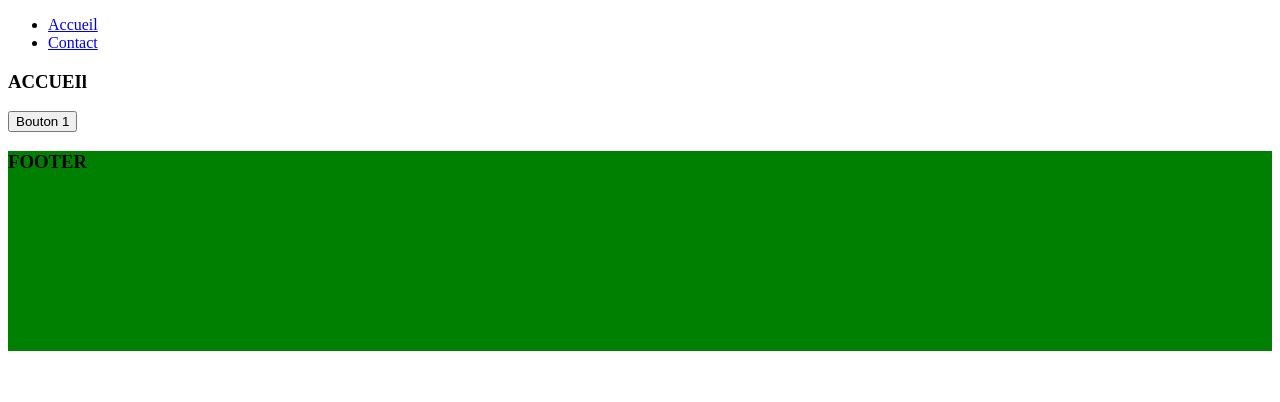
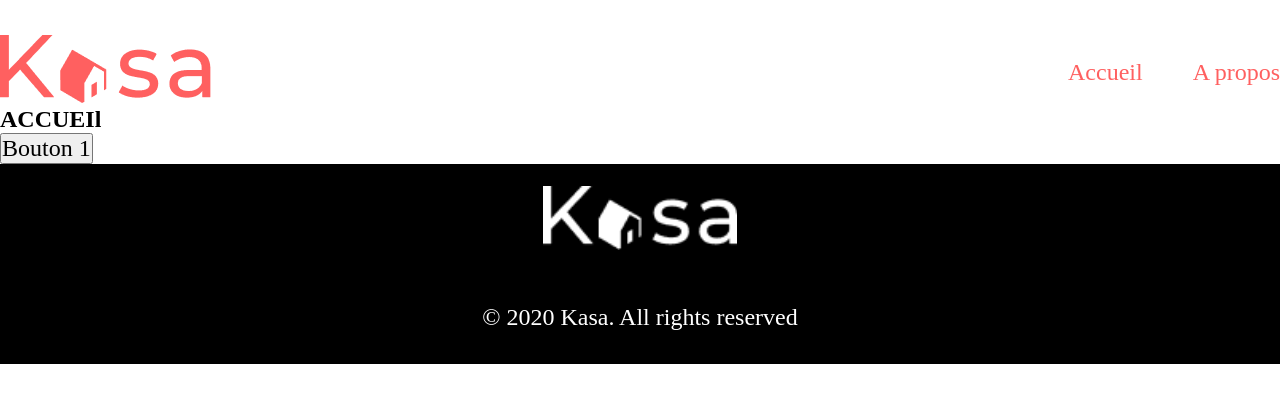
Before and after one commit to SandrinePasquinucci/Projet11-kasa, a React app: page / in a window 1280 px wide. Built offline with nearby package versions, Linux system fonts and the light colour scheme.

Commit message:
header+footer ok

```diff
--- a/public/index.html
+++ b/public/index.html
@@ -4,8 +4,17 @@
     <meta charset="utf-8" />
     <meta name="viewport" content="width=device-width, initial-scale=1" />
     <meta name="theme-color" content="#000000" />
-    <meta name="description" content="Web site created using create-react-app" />
-    <title>React App</title>
+    <meta
+      name="description"
+      content="Web site created using create-react-app"
+    />
+    <title>Kasa</title>
+    <link rel="preconnect" href="https://fonts.googleapis.com" />
+    <link rel="preconnect" href="https://fonts.gstatic.com" crossorigin />
+    <link
+      href="https://fonts.googleapis.com/css2?family=Montserrat:wght@500&display=swap"
+      rel="stylesheet"
+    />
   </head>
   <body>
     <noscript>You need to enable JavaScript to run this app.</noscript>
--- a/src/components/Footer/Footer.js
+++ b/src/components/Footer/Footer.js
@@ -1,9 +1,11 @@
 import "./footer.css";
+import FooterKasa from "../../assets/FooterKasa.png";
 
 function Footer() {
   return (
-    <footer>
-      <h3>FOOTER</h3>
+    <footer className="footer">
+      <img src={FooterKasa} alt="Kasa" />
+      <p className="copyright">© 2020 Kasa. All rights reserved</p>
     </footer>
   );
 }
--- a/src/components/Footer/footer.css
+++ b/src/components/Footer/footer.css
@@ -1,4 +1,10 @@
 footer {
   height: 200px;
-  background-color: green;
+  background-color: #000;
+  display: grid;
+  place-items: center;
+  width: 100%;
 }
+p {
+  color: white;
+}
--- a/src/components/Header/Header.js
+++ b/src/components/Header/Header.js
@@ -1,18 +1,24 @@
 import "./header.css";
 import { Link } from "react-router-dom";
+import LogoKasa from "../../assets/LogoKasa.png";
 
 function Header() {
   return (
+    <header className="header">
+      <h1>
+        <img src={LogoKasa} alt="Kasa" />
+      </h1>
       <nav>
         <ul>
           <li>
             <Link to="/">Accueil</Link>
           </li>
           <li>
-          <Link to="/contact">Contact</Link>
+            <Link to="/Apropos">A propos</Link>
           </li>
         </ul>
       </nav>
+    </header>
   );
 }
 
--- a/src/components/Header/header.css
+++ b/src/components/Header/header.css
@@ -1,4 +1,30 @@
 header {
-  height: 200px;
-  background-color: red;
+  height: 68px;
+  display: flex;
+  flex-direction: row;
+  justify-content: space-between;
+  align-items: center;
 }
+ul {
+  display: flex;
+  gap: 50px;
+}
+
+img {
+  height: 60%;
+}
+a {
+  color: #ff6060;
+}
+li:hover,
+li:active {
+  text-decoration: underline;
+  color: #ff6060;
+}
+
+/* RESPONSIVE : Version Smartphones */
+@media all and (min-width: 320px) and (max-width: 768px) {
+  header {
+    height: 40px;
+  }
+}
--- a/src/index.js
+++ b/src/index.js
@@ -2,7 +2,7 @@ import React from "react";
 import ReactDOM from "react-dom/client";
 import { BrowserRouter, Routes, Route } from "react-router-dom";
 import Accueil from "./pages/Accueil/Accueil";
-import Contact from "./pages/Contact/Contact";
+import Apropos from "./pages/Apropos/Apropos";
 import Error from "./pages/Error/Error";
 import Layout from "./components/Layout/Layout";
 
@@ -12,7 +12,7 @@ export default function App() {
       <Routes>
         <Route path="/" element={<Layout />}>
           <Route index element={<Accueil />} />
-          <Route path="contact" element={<Contact />} />
+          <Route path="apropos" element={<Apropos />} />
           <Route path="*" element={<Error />} />
         </Route>
       </Routes>
--- a/src/pages/Accueil/accueil.css
+++ b/src/pages/Accueil/accueil.css
@@ -1,2 +1,26 @@
-.accueil {
+* {
+  margin: 0;
+  padding: 0;
+  font-family: "Monserrat";
+  font-size: 24px;
 }
+
+a {
+  text-decoration: none;
+}
+
+li {
+  list-style: none;
+}
+
+body {
+  max-width: 1440px;
+  padding-top: 3%;
+}
+
+/* RESPONSIVE : Version Smartphones */
+@media all and (min-width: 320px) and (max-width: 768px) {
+  * {
+    font-size: 24px;
+  }
+}
--- /dev/null
+++ b/src/pages/Apropos/Apropos.js
@@ -0,0 +1,11 @@
+import "./apropos.css";
+
+function Apropos() {
+  return (
+    <div className="apropos">
+      <h3>A PROPOS</h3>
+    </div>
+  );
+}
+
+export default Apropos;
--- /dev/null
+++ b/src/pages/Apropos/apropos.css
@@ -0,0 +1,2 @@
+.apropos {
+}
--- a/src/pages/Contact/Contact.js
+++ /dev/null
@@ -1,11 +0,0 @@
-import "./contact.css";
-
-function Contact() {
-  return (
-    <div className="contact">
-      <h3>CONTACT</h3>
-    </div>
-  );
-}
-
-export default Contact;
--- a/src/pages/Contact/contact.css
+++ /dev/null
@@ -1,2 +0,0 @@
-.contact {
-}
```
Also changed, not shown: public/favicon.ico (added), public/logo192.png (added), public/logo512.png (added), src/assets/FooterKasa.png (added), src/assets/LogoKasa.png (added). Lines whose indentation alone changed are shown as unchanged.
